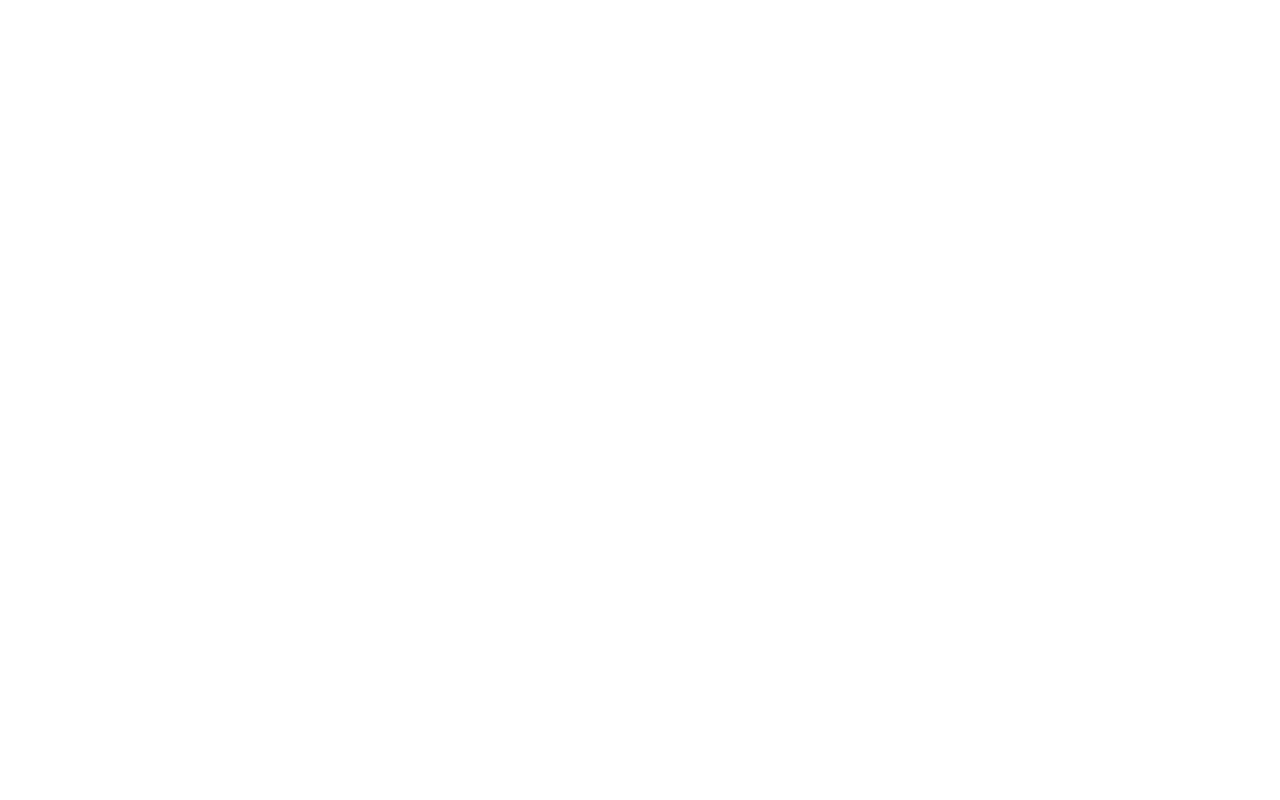
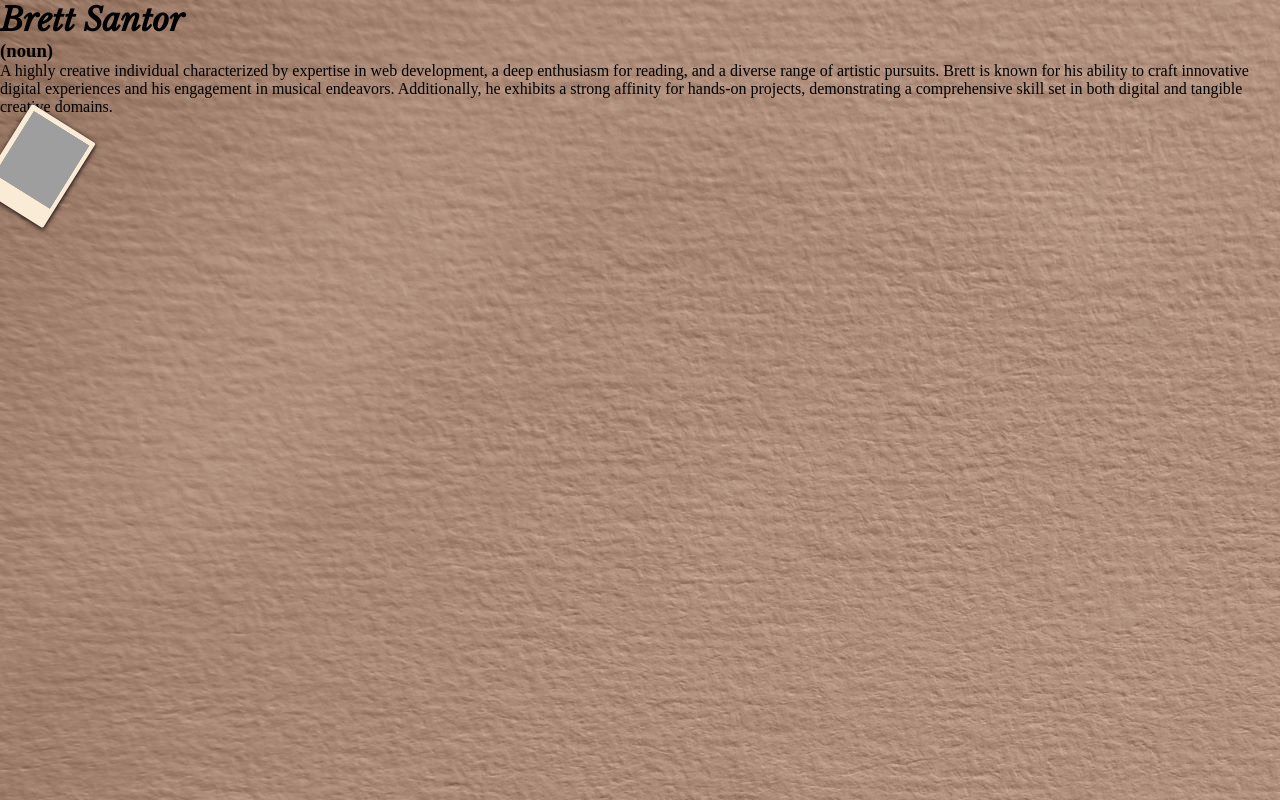
Before and after one commit to BrettSantor/bookish-pancake, a plain HTML site: page index.html in a window 1280 px wide. Drawn offline with nearby package versions, Linux system fonts and the light colour scheme; grey boxes are pictures that could not be loaded.

Commit message:
add images and hero section

```diff
--- a/index.html
+++ b/index.html
@@ -4,9 +4,34 @@
     <meta charset="UTF-8">
     <meta name="viewport" content="width=device-width, initial-scale=1.0">
     <link rel="stylesheet" href="./style.css">
+    <link rel="preconnect" href="https://fonts.googleapis.com">
+<link rel="preconnect" href="https://fonts.gstatic.com" crossorigin>
+<link href="https://fonts.googleapis.com/css2?family=Libre+Baskerville:ital,wght@0,400;0,700;1,400&display=swap" rel="stylesheet">
     <title>Capstone Project mkii</title>
 </head>
 <body>
+    <div class="container">
+        <div class="hero">
+            <h1 class="header libre-baskerville-bold-italic">Brett Santor</h1>
+                <h3 class="subheader">(noun)</h3>
+                    <p class="p-text">    A highly creative individual characterized by expertise in web development, a deep enthusiasm for reading, and a diverse range of artistic pursuits. Brett is known for his ability to craft innovative digital experiences and his engagement in musical endeavors. Additionally, he exhibits a strong affinity for hands-on projects, demonstrating a comprehensive skill set in both digital and tangible creative domains.</p>
+            <div class="poloroid">
+                <div class="picture">
+                    <img src="./assets/glasses.JPG" alt="dog wearing glasses" >
+                </div>
+            </div>
+        </div>
 
+    <!-- A hero section that provides a brief introduction to you and your background. -->
+
+
+    <!-- A resume page that lists your education, work experience, skills, and other relevant information (you can link to Capstone project 1). -->
+
+    <!-- A section that showcases any projects or work that you have done in the past. -->
+
+    <!-- An about me section that provides additional information about you and your interests. -->
+
+    <!-- An about me section that provides additional information about you and your interests. -->
+</div>
 </body>
 </html>
--- a/style.css
+++ b/style.css
@@ -1,4 +1,46 @@
 * {
     margin: 0%;
     padding: 0%;
+    font-family: 'Times New Roman', Times, serif;
 }
+
+.libre-baskerville-regular {
+    font-family: "Libre Baskerville", system-ui;
+    font-weight: 400;
+    font-style: normal;
+  }
+
+  .libre-baskerville-bold {
+    font-family: "Libre Baskerville", system-ui;
+    font-weight: 700;
+    font-style: normal;
+  }
+
+  .libre-baskerville-bold-italic {
+    font-family: "Libre Baskerville", system-ui;
+    font-weight: 700;
+    font-style: italic;
+  }
+
+
+.container {
+height: 100vh;
+background-image: url(./assets/paper.JPG);
+}
+
+.poloroid {
+    display: flex;
+    justify-content: center;
+    background-color: antiquewhite;
+    border-radius: 2px;
+    box-shadow: 1px 1px 5px black;
+    height: 100px;
+    width: 75px;
+    transform: rotate(32deg);
+}
+
+.picture img{
+    padding-top: 5px;
+    height: 75px;
+    width:66px;
+}
```
Also changed, not shown: assets/paper.JPG (added), 2 other files.
